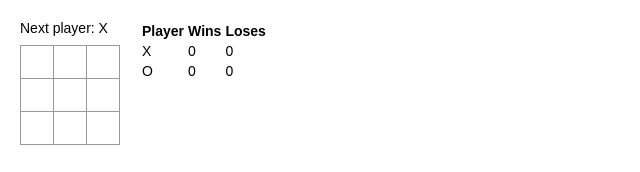
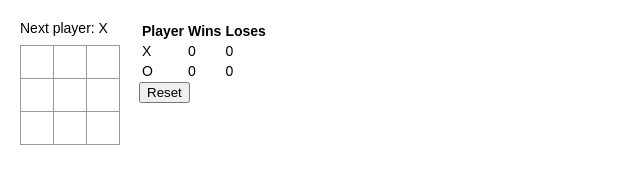
Before and after one commit to a-marimon/tic-tac-toe, a React (Create React App) app: page / in a window 1280 px wide. Shown: the top 172 px of the page, without its empty margins (0-640 px from the left). Built offline with nearby package versions, Linux system fonts and the light colour scheme.

Commit message:
created reset btn

```diff
--- a/src/App.js
+++ b/src/App.js
@@ -10,10 +10,10 @@ const Game = () => {
   // STATE VARIABLES
   const [squares, setSquares] = useState(Array(9).fill(null))
   const [xIsNext, setXIsNext] = useState(true)
-  // const [xWins, setXWins] = useState(0)
-  // const [xLoses, setXLoses] = useState(0)
 
-  const handleClick = ((sq, i) => {
+
+  // HANDLE CLICK will decide what should happen when a box is click in the tic-tac-toe board
+  const handleClick = (sq, i) => {
     const squares = sq.slice()
 
     if (calculateWinner(squares) || squares[i]) {
@@ -23,7 +23,13 @@ const Game = () => {
     squares[i] = xIsNext ? 'X' : "O"
     setSquares(squares)
     setXIsNext(!xIsNext)
-  })
+  }
+
+  // RESET BOARD will reset all square values to null
+  const resetBoard = () => {
+    setSquares(Array(9).fill(null))
+    setXIsNext(true)
+  }
 
   return (
     <div className="game">
@@ -37,11 +43,13 @@ const Game = () => {
       </div>
       <div className="game-info">
         <ScoreTable winner={calculateWinner(squares)}/>
+        <button  onClick={()=>{resetBoard()}}>Reset</button>
       </div>
     </div>
   )
 }
 
+// CALCULATE WINNER will compare the current value of each square on the board and dictate the game status
 const  calculateWinner = (squares) => {
   const lines = [
     [0, 1, 2],
```
